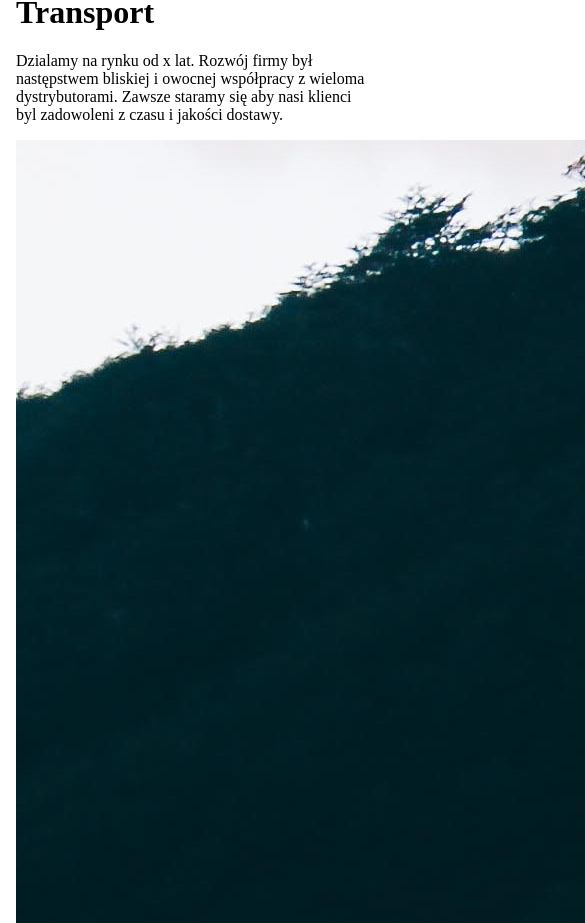
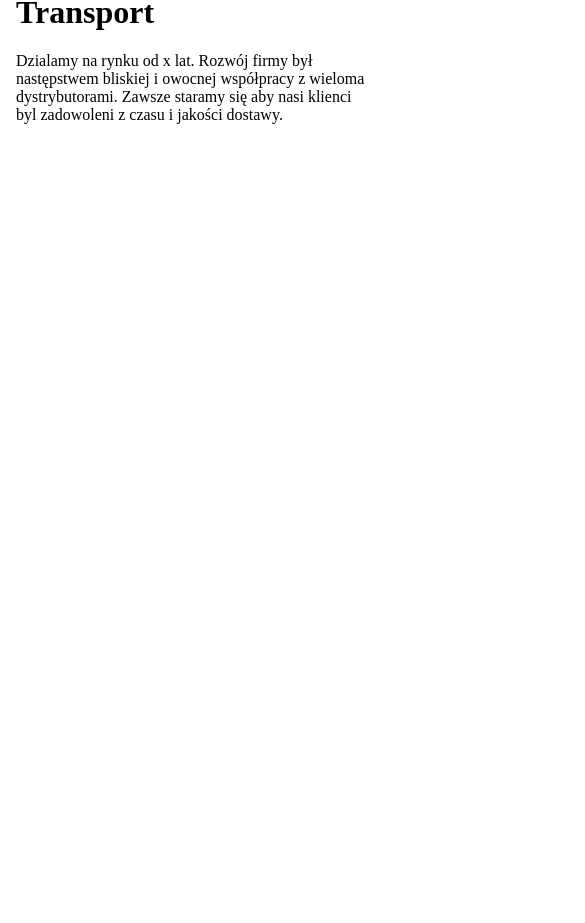
Before and after one commit to dewolaj881/autopartner, a Next.js app: page / in a window 390 px wide. Shown: the part 1074-1997 px from the top of the page, 585 px wide, since content can reach past the window. After the commit the page ends 1214 px from the top, so only its background shows below. Built offline with nearby package versions, Linux system fonts and the light colour scheme.

Commit message:
feat: responsive image

```diff
--- a/components/Transport.js
+++ b/components/Transport.js
@@ -11,8 +11,7 @@ function About() {
         <h1 className="text-3xl border-b-2 border-red-600 w-32 mb-12 text-center font-russo">Transport</h1>
         <p>Dzialamy na rynku od x lat. Rozwój firmy był następstwem bliskiej i owocnej współpracy z wieloma dystrybutorami. Zawsze staramy się aby nasi klienci byl zadowoleni z czasu i jakości dostawy.</p>
       </div>
-      <div>
-        <img className="md:block md:h-96 h-96 w-full" src="../img/truck2.jpg" alt="" />
+      <div className="md:block md:h-96 h-96 w-full no-repeat bg-center bg-highway">
       </div>
     </div>
   );
```
